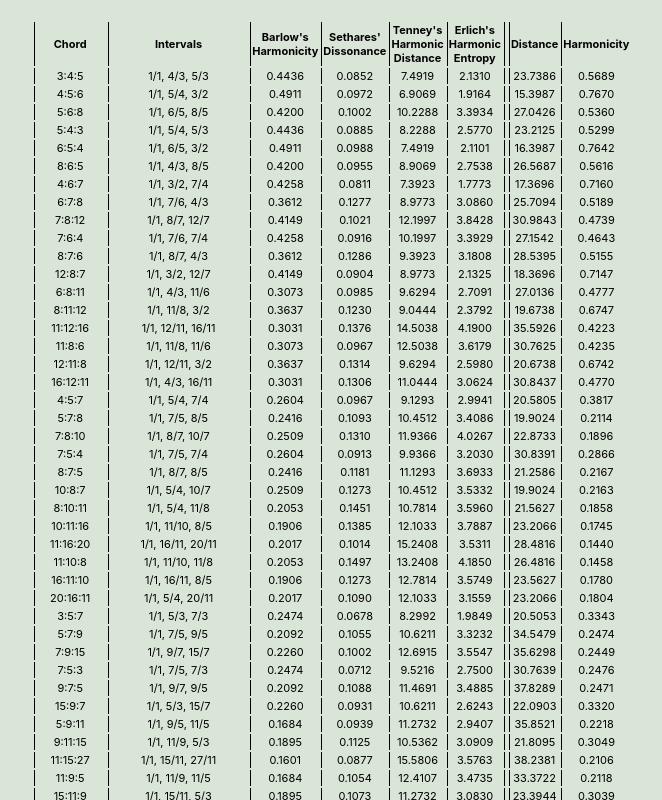
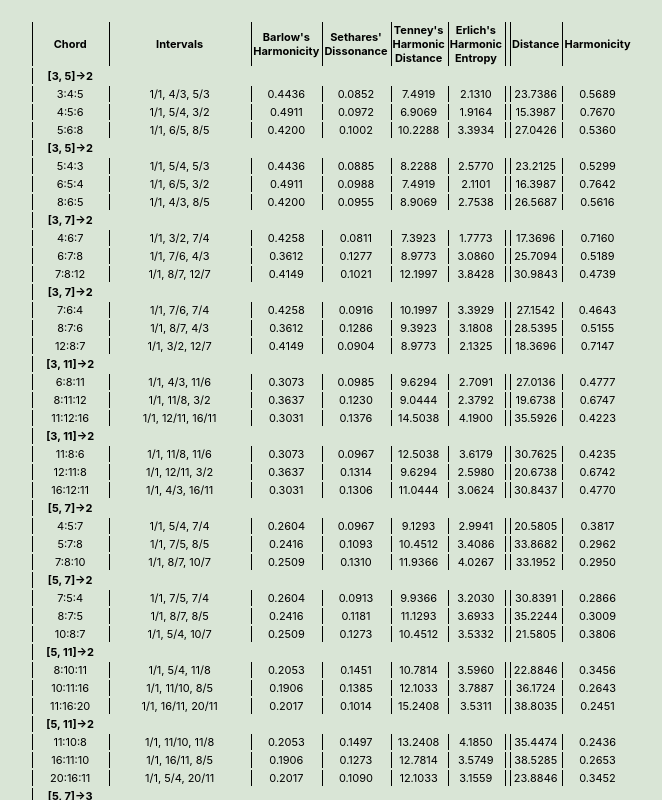
Before and after one commit to PauRosello97/harmonic-root-data, a React (Create React App) app: page /chords/results in a window 1280 px wide. Shown: the top 800 px of the page, without its empty margins (308-970 px from the left). Built offline with nearby package versions, Linux system fonts and the light colour scheme.

Commit message:
clean up

```diff
--- a/src/utils/math.ts
+++ b/src/utils/math.ts
@@ -1,24 +1,5 @@
-import {
-    multiply, transpose, inv
-} from 'mathjs'
-
-export function trend(xs: number[], ys: number[]) {
-    let X: number[][] = xs.map(x => {
-        return [1, x];
-    });
-
-    // Transposed
-    let Xt: number[][] = X.map(function (arr) {
-        return arr.slice();
-    });
-    Xt = transpose(Xt);
-    let M = inv(multiply(X, Xt));
-    M = multiply(Xt, M);
-    M = multiply(M, ys);
-}
-
 export const findFactors = (numbers: number[]): number[] => {
-  const factors: number[] = [];
+  let factors: number[] = [];
 
   for (const number of numbers) {
     if (isPrime(number)) {
@@ -35,8 +16,10 @@ export const findFactors = (numbers: number[]): number[] => {
     }
   }
 
+  factors = factors.filter(n => isPrime(n))
   return Array.from(new Set(factors)).sort((a, b) => a - b);
 };
+
 
 const isPrime = (number: number): boolean => {
   if (number < 2) return false;
--- a/src/utils/models.ts
+++ b/src/utils/models.ts
@@ -163,11 +163,11 @@ export const translateChord = (chord: Chord, space: Space): Chord => {
 
 /* Tenney's Harmonic Distance */
 
-export const chordHarmonicDistance = (chord: Chord): number => {
+export const chordHarmonicDistance = (chord: Chord, space: Space): number => {
 
   const intervalHarmonicDistance = (interval: Interval): number => {
     const { num, denom } = interval
-    return Math.log2(num * denom);
+    return Math.log(num * denom) / Math.log(space.equave);
   }
 
   let harmonicDistance = 0;
@@ -381,5 +381,5 @@ export const symmetricHarmonicity = (chord: Chord, space: Space): number => {
 
 export const symmetricHarmonicDistance = (chord: Chord, space: Space): number => {
   const translatedChord: Chord = translateChord(chord, space);
-  return chordHarmonicDistance(translatedChord);
+  return chordHarmonicDistance(translatedChord, space);
 }
--- a/src/views/Results/Results.tsx
+++ b/src/views/Results/Results.tsx
@@ -43,6 +43,11 @@ interface AnswerData {
     symmetricHarmonicity: number
 }
 
+interface QuestionData {
+    answers: AnswerData[],
+    space: Space
+}
+
 function Results() {
     const spaces: string[] = ["[3,5]→2", "[3,7]→2", "[3,11]→2", "[5,7]→2", "[5,11]→2", "[5,7]→3", "[5,11]→3", "[7,11]→3", "[3,5,7]→2", "[3,5,7,11]→2"];
     const [data, setData] = useState<any[]>([]);
@@ -59,7 +64,7 @@ function Results() {
     const [tonalnessOctave, setTonalnessOctave] = useState<number>();
     const [tonalnessTritave, setTonalnessTritave] = useState<number>();
     const [tonalnessAverage, setTonalnessAverage] = useState<number>();
-    const [modelData, setModelData] = useState<AnswerData[][]>([]);
+    const [modelData, setModelData] = useState<QuestionData[]>([]);
 
     useEffect(()=>{
         console.log(modelData)
@@ -68,10 +73,12 @@ function Results() {
 
     useEffect(() => {
         setData(json);
-        setModelData(chordNames.map((question: string[]): AnswerData[] => {
-            return question.map((answer: string): AnswerData => {
+        setModelData(chordNames.map((question: string[]): QuestionData => {
+            let space: Space = { equave: 0, dimensions: [] }
+
+            const answers = question.map((answer: string): AnswerData => {
                 const factors: number[] = answer.split(":").map((n: string) => parseInt(n))
-                const space: Space = factorsToSpace(factors)
+                space = factorsToSpace(factors)
                 const chord = factorsToChord(factors, space.equave)
                 const superChord = chordToSuperChord(chord, false)
 
@@ -82,12 +89,19 @@ function Results() {
                     superChord,
                     harmonicity: chordHarmonicity(superChord),
                     dissonance: chordDissonance(chord),
-                    harmonicDistance: chordHarmonicDistance(chord),
+                    harmonicDistance: chordHarmonicDistance(chord, space),
                     harmonicEntropy: harmonicEntropy(chord),
                     symmetricHarmonicDistance : symmetricHarmonicDistance(chord, space),
                     symmetricHarmonicity: symmetricHarmonicity(chord, space)
                 }
             })
+
+            const questionData: QuestionData = {
+                answers: answers,
+                space
+            }
+
+            return questionData
         }))
     }, []);
 
@@ -625,8 +639,16 @@ function Results() {
                     <th>Distance</th>
                     <th>Harmonicity</th>
                 </tr>
-                {modelData.map((question: AnswerData[], i: number) => {
-                    return  question.map((answer: AnswerData, j: number) => {
+                {modelData.map((question: QuestionData, i: number) => {
+                    return <>
+                        <tr>
+                            <td>
+                                <b>
+                                    {`[${question.space.dimensions.join(", ")}]->${question.space.equave}`}
+                                </b>
+                            </td>
+                        </tr>
+                        {question.answers.map((answer: AnswerData, j: number) => {
                             return <tr key={`${i}-${j}`}>
                                 <td>{answer.name}</td>
                                 <td>{answer.chord.map((i: Interval) => `${i.num}/${i.denom}`).join(", ")}</td>
@@ -638,7 +660,8 @@ function Results() {
                                 <td>{answer.symmetricHarmonicDistance.toFixed(4)}</td>
                                 <td>{answer.symmetricHarmonicity.toFixed(4)}</td>
                             </tr>
-                    })
+                        })}
+                    </>
                 })}
 
             </table>
```
Lines whose indentation alone changed are shown as unchanged.
